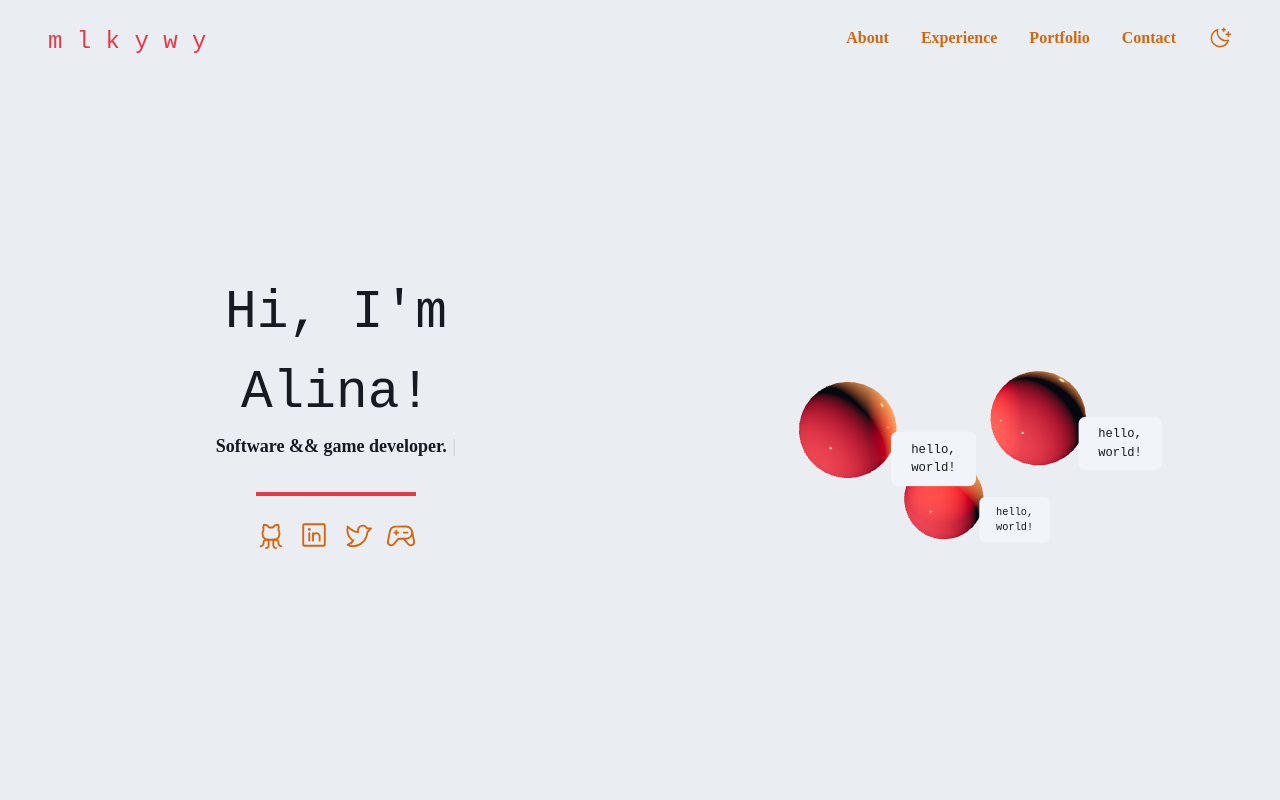
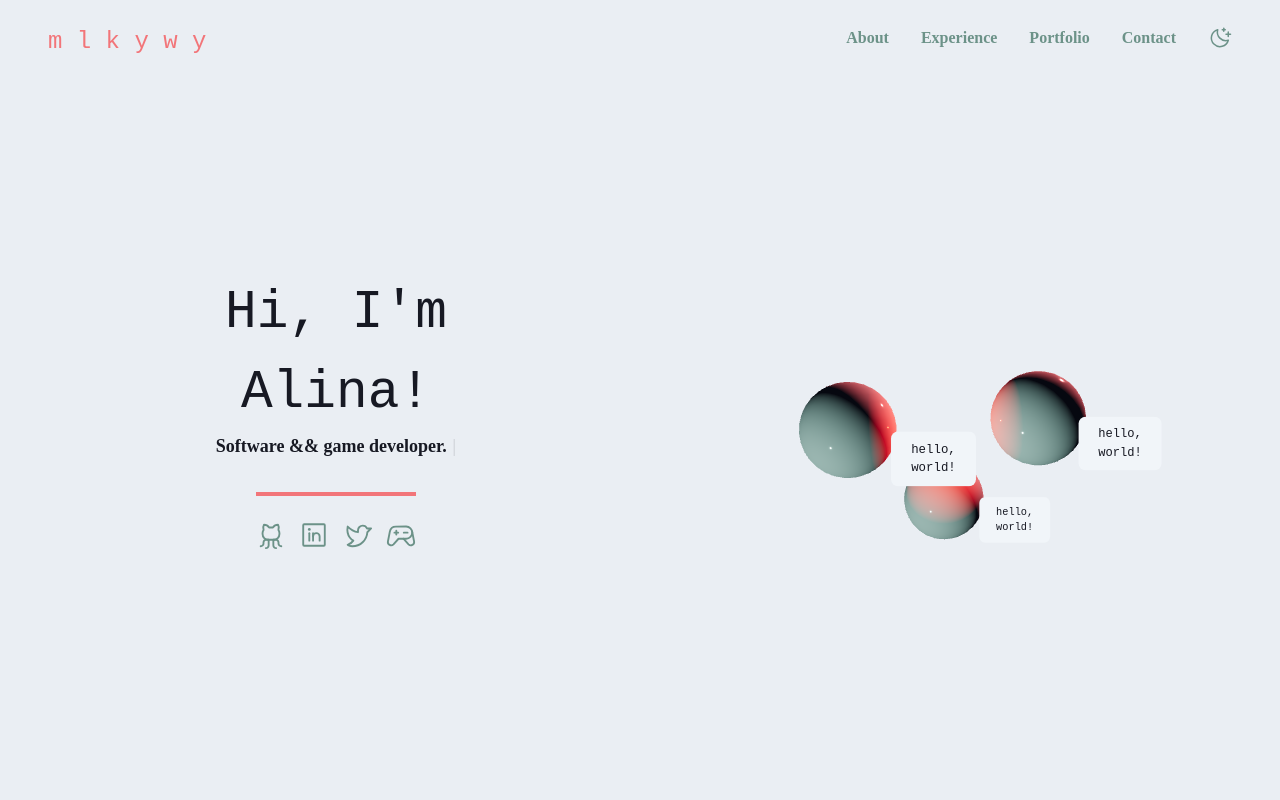
Before and after one commit to mlkywy/mlkywy.github.io, a React (Create React App) app: page / in a window 1280 px wide. Shown: the top 800 px of the page. Built offline with nearby package versions, Linux system fonts and the light colour scheme.

Commit message:
Changed colors

```diff
--- a/src/threejs/3DShape/index.js
+++ b/src/threejs/3DShape/index.js
@@ -54,8 +54,8 @@ const Light = () => {
   return (
     <>
       <pointLight color="red" />
-      <pointLight position={[10, 10, -10]} color="#E7934F" />
-      <pointLight position={[-10, -10, 10]} color="#e63946" />
+      <pointLight position={[10, 10, -10]} color="#F27579" />
+      <pointLight position={[-10, -10, 10]} color="#84a59d" />
     </>
   );
 };
--- a/tailwind.config.js
+++ b/tailwind.config.js
@@ -37,9 +37,9 @@ module.exports = {
         dark2: "#1A202C",
         light1: "#eaeef3",
         light2: "#f1f5f9",
-        accent: "#e63946",
-        middle: "#E7934F",
-        middle2: "#d36711",
+        accent: "#F27579",
+        middle: "#84a59d",
+        middle2: "#6C9288",
       },
     },
   },
```
